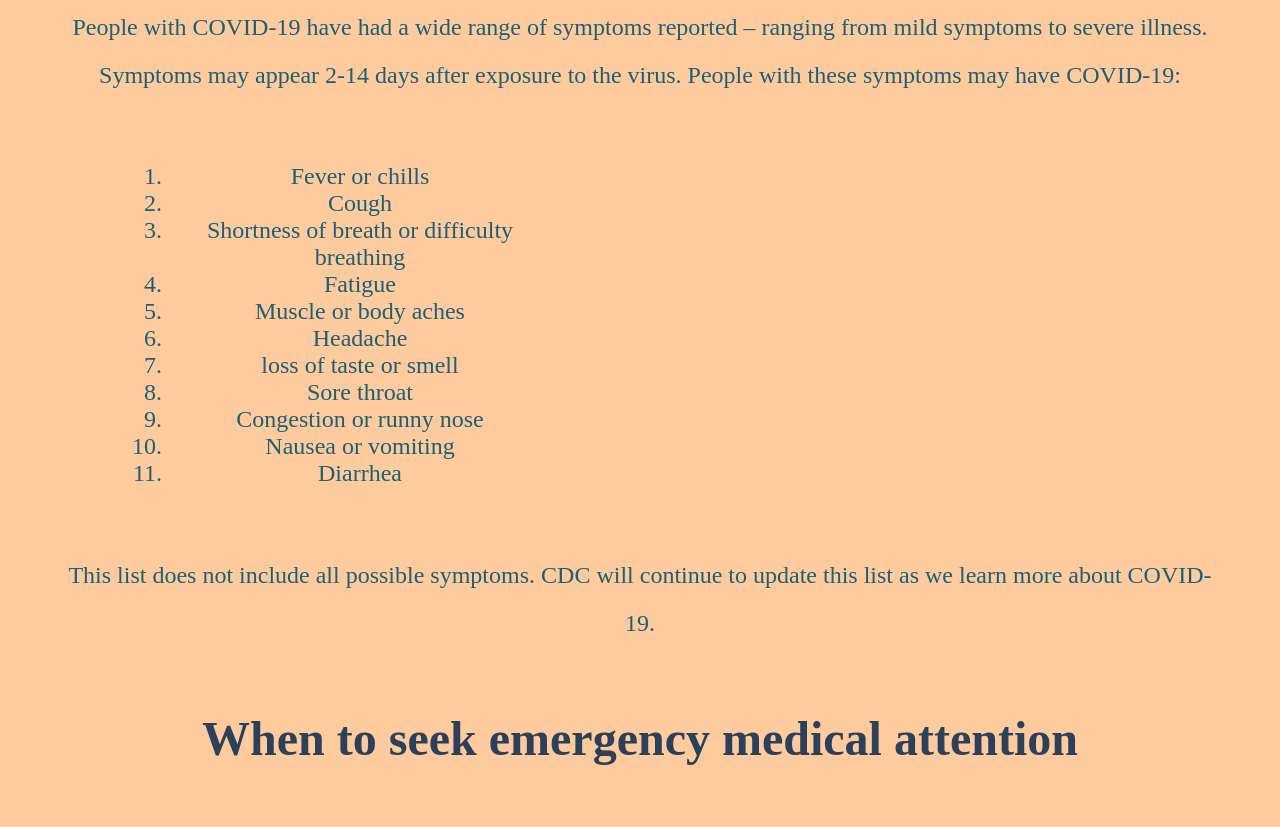
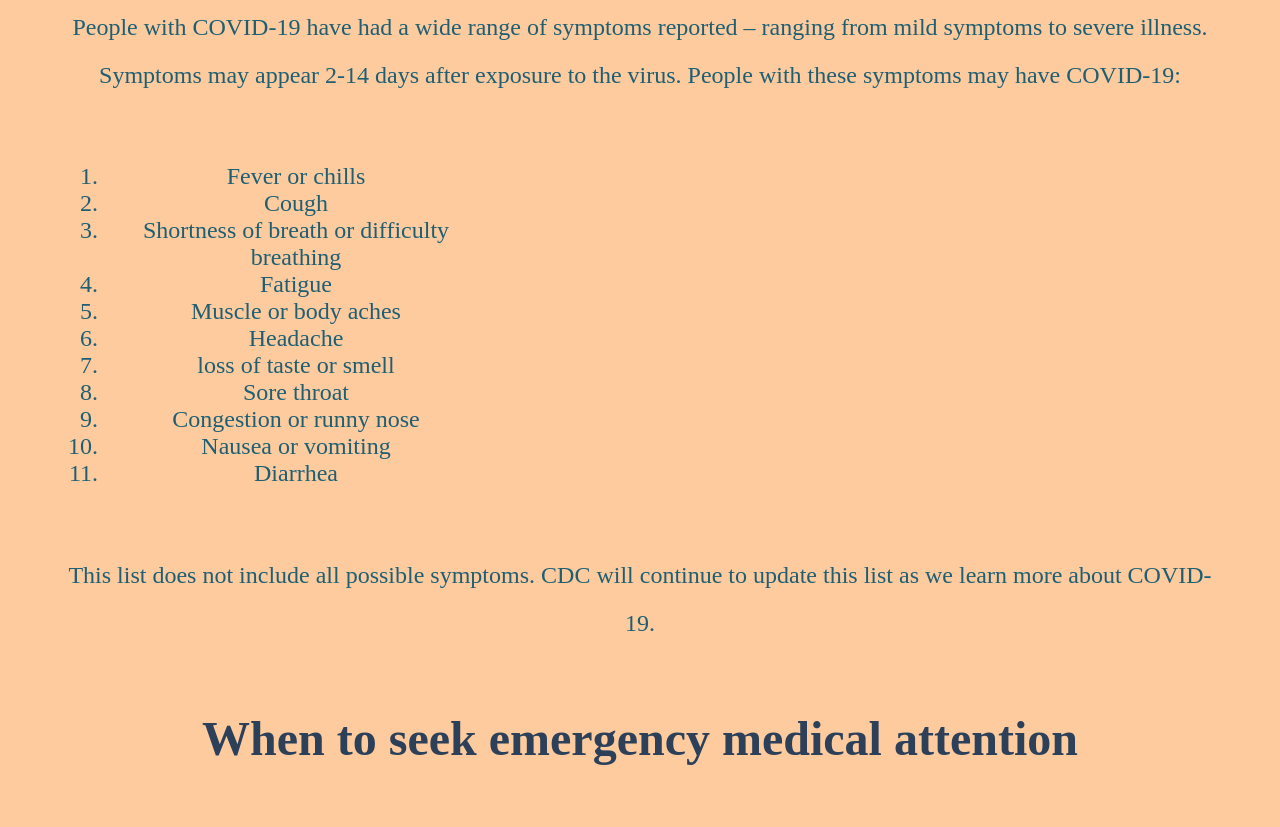
Before and after one commit to BhavyaSehgal/nivaaran, a website: page symptoms.html in a window 1280 px wide. Shown: the part 791-1618 px from the top of the page. Drawn offline with Linux system fonts and the light colour scheme.

Commit message:
change 3

```diff
--- a/csss/styles.css
+++ b/csss/styles.css
@@ -40,7 +40,7 @@ h2, h3 {
 ul, ol {
   color: #1e5f74;
   font-size: 1.5rem;
-  margin:5%  0 5%  10%;
+  margin:5%  0 5% 5%;
   width: 30%;
 }
 
```
